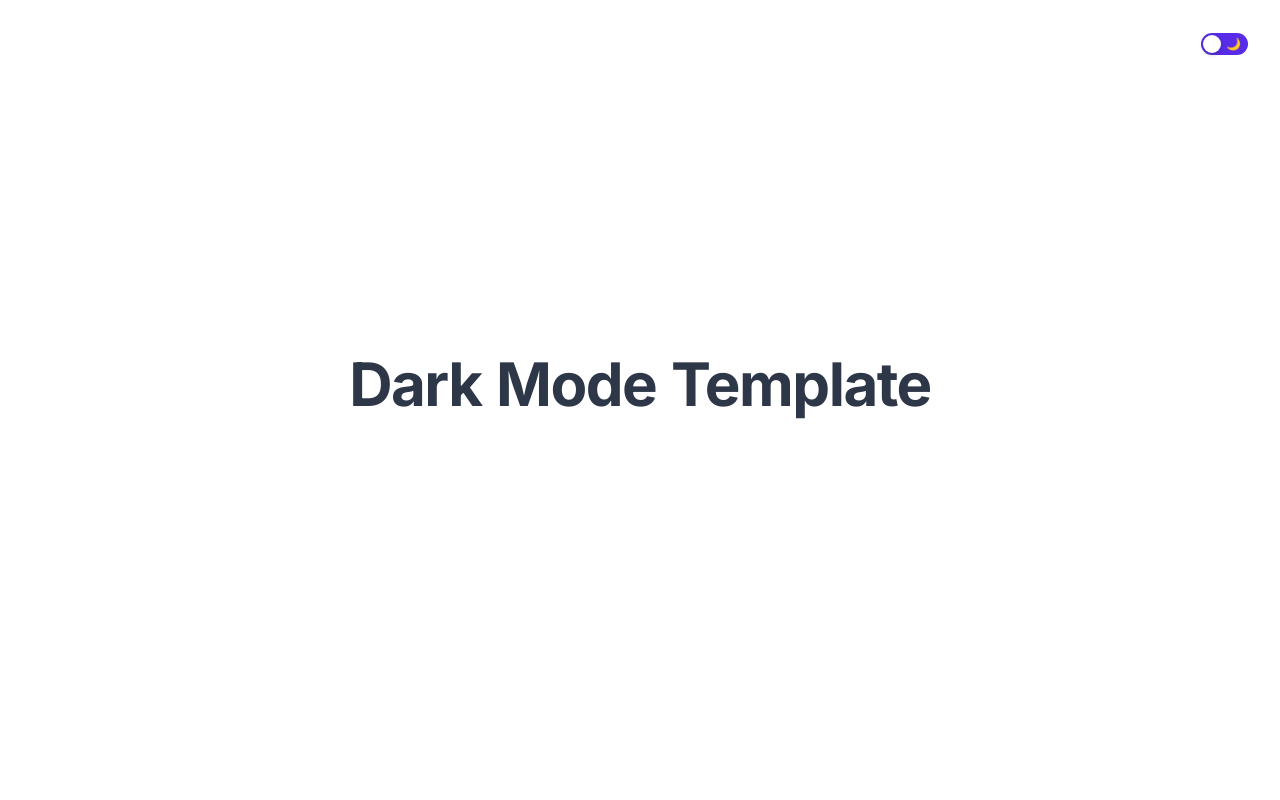
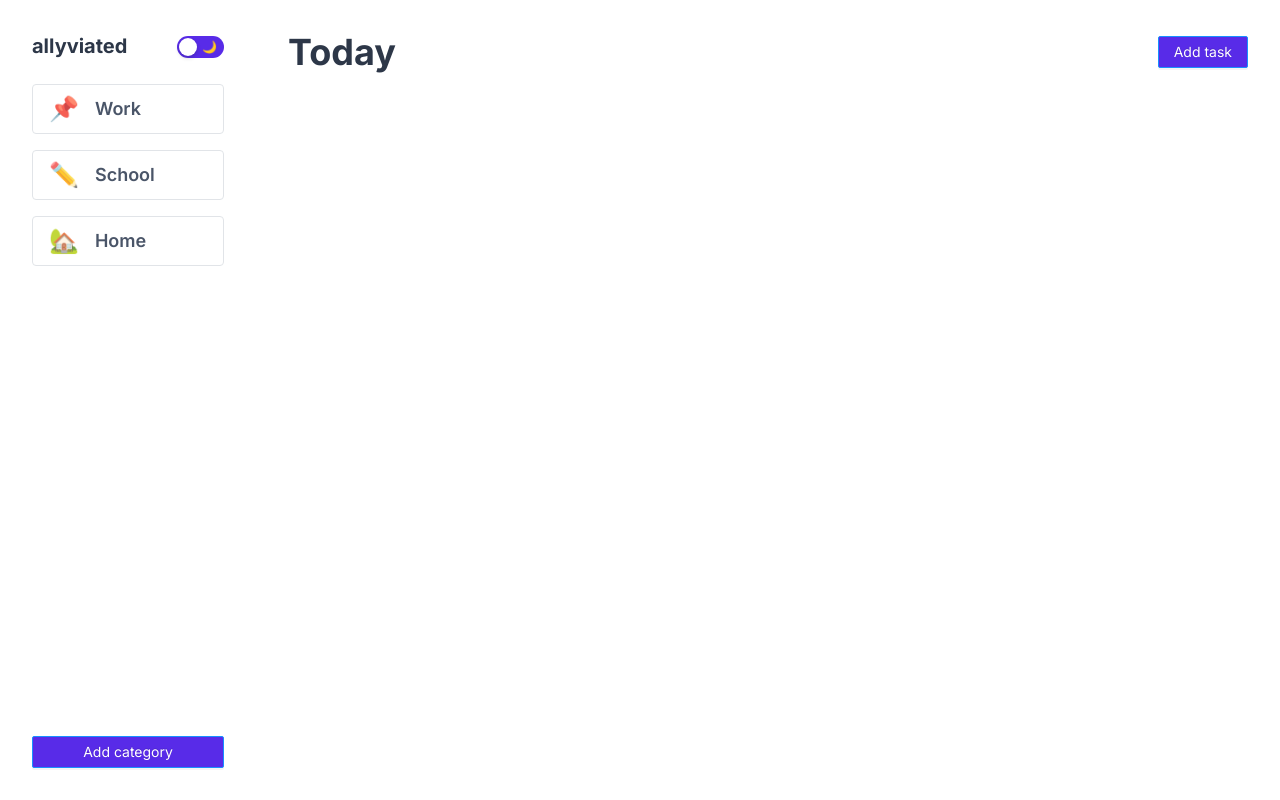
Before and after one commit to allyssasalvacion/my-to-do-list, a React (Create React App) app: page / in a window 1280 px wide. Built offline with nearby package versions, Linux system fonts and the light colour scheme.

Commit message:
Set up UI

```diff
--- a/public/index.html
+++ b/public/index.html
@@ -26,7 +26,7 @@
       work correctly both with client-side routing and a non-root public URL.
       Learn how to configure a non-root public URL by running `npm run build`.
     -->
-    <title>React App</title>
+    <title>To Do List</title>
   </head>
   <body>
     <noscript>You need to enable JavaScript to run this app.</noscript>
--- a/src/App.js
+++ b/src/App.js
@@ -1,12 +1,11 @@
 import "./App.css";
+import DayContainer from "./components/DayContainer";
 
 function App() {
   return (
-    <div className="px-4 mx-auto font-inter max-w-screen-sm md:max-w-screen-md md:p-0 lg:max-w-screen-lg xl:max-w-screen-xl">
-      <div className="min-h-screen flex justify-center items-center">
-        <h1 className="text-light_primary dark:text-dark_primary text-3xl sm:text-5xl lg:text-6xl leading-none font-extrabold tracking-tight mb-8">
-          Dark Mode Template
-        </h1>
+    <div className="p-8 mx-auto font-inter max-w-screen-sm md:max-w-screen-md lg:max-w-screen-lg xl:max-w-screen-xl">
+      <div className=" flex justify-center items-center">
+        <DayContainer date="Today" />
       </div>
     </div>
   );
--- /dev/null
+++ b/src/components/Category.js
@@ -0,0 +1,12 @@
+const Category = ({ icon, name }) => {
+  return (
+    <div className="w-full flex flex-row items-center px-4 py-2 mb-4 border rounded border-light_border dark:border-dark_border cursor-pointer hover:bg-light_input dark:hover:bg-dark_container">
+      <p className="text-2xl mr-4 mb-0">{icon}</p>
+      <h2 className="font-semibold m-0 text-lg text-light_secondary dark:text-dark_secondary">
+        {name}
+      </h2>
+    </div>
+  );
+};
+
+export default Category;
--- /dev/null
+++ b/src/components/DayContainer.js
@@ -0,0 +1,23 @@
+import { Button } from "antd";
+
+const DayContainer = ({ date }) => {
+  return (
+    <section className="w-full flex flex-col">
+      <div className="flex items-center justify-between">
+        <h3 className="font-bold text-4xl m-0 text-light_primary dark:text-dark_primary">
+          {date}
+        </h3>
+        <Button
+          type="primary"
+          style={{
+            background: "#582be8",
+          }}
+        >
+          Add task
+        </Button>
+      </div>
+    </section>
+  );
+};
+
+export default DayContainer;
--- /dev/null
+++ b/src/components/Sidebar.js
@@ -0,0 +1,30 @@
+import Category from "./Category";
+import Toggle from "./ThemeToggle";
+import { Button } from "antd";
+
+const Sidebar = () => {
+  return (
+    <div className="flex flex-col flex-shrink-0 p-8 w-full md:w-64">
+      <div className="flex flex-row items-center justify-between flex-shrink-0">
+        <h1 className="font-bold text-xl m-0 text-light_primary dark:text-dark_primary">
+          allyviated
+        </h1>
+        <Toggle />
+      </div>
+      <div className="flex-grow py-6 gap-6 md:block md:overflow-y-auto">
+        <Category icon="📌" name="Work" />
+        <Category icon="✏️" name="School" />
+        <Category icon="🏡" name="Home" />
+      </div>
+      <Button
+        type="primary"
+        className="hover:opacity-80"
+        style={{ background: "#582be8" }}
+      >
+        Add category
+      </Button>
+    </div>
+  );
+};
+
+export default Sidebar;
--- /dev/null
+++ b/src/components/TaskContainer.js
@@ -0,0 +1,7 @@
+const TaskContainer = ({ task }) => {
+  return (
+    <div className="flex">
+      <p></p>
+    </div>
+  );
+};
--- a/src/components/background.js
+++ b/src/components/background.js
@@ -1,9 +1,10 @@
 const Background = ({ children }) => {
   return (
     // Remove transition-all to disable the background color transition.
-    <div className="bg-light_background dark:bg-dark_background transition-all">
+    <div className="font-inter bg-light_background dark:bg-dark_background transition-all flex-col w-full md:flex md:flex-row md:min-h-screen">
       {children}
     </div>
   );
 };
+
 export default Background;
--- a/src/components/themeToggle.js
+++ b/src/components/themeToggle.js
@@ -1,12 +1,12 @@
 import React from "react";
-import { ThemeContext } from "./themeContext";
+import { ThemeContext } from "./ThemeContext";
 import { Switch } from "antd";
 
 const Toggle = () => {
   const { theme, setTheme } = React.useContext(ThemeContext);
 
   return (
-    <div className="transition duration-500 ease-in-out rounded-full p-2">
+    <div className="transition duration-500 ease-in-out rounded-full">
       <Switch
         checkedChildren="🌼"
         unCheckedChildren="🌙"
--- a/src/index.js
+++ b/src/index.js
@@ -2,19 +2,17 @@ import React from "react";
 import ReactDOM from "react-dom";
 import "./index.css";
 import App from "./App";
-import { ThemeProvider } from "./components/themeContext";
-import Toggle from "./components/themeToggle";
-import Background from "./components/background";
-import reportWebVitals from "./reportWebVitals";
+import { ThemeProvider } from "./components/ThemeContext";
+import Background from "./components/Background";
+import Sidebar from "./components/Sidebar";
+import reportWebVitals from "./tests/reportWebVitals";
 
 ReactDOM.render(
   <React.StrictMode>
     <ThemeProvider>
       <Background>
-        <main>
-          <div className="absolute right-0 top-0 mr-4 mt-4 md:mr-6 md:mt-6">
-            <Toggle />
-          </div>
+        <Sidebar />
+        <main className="w-full">
           <App />
         </main>
       </Background>
--- a/tailwind.config.js
+++ b/tailwind.config.js
@@ -6,6 +6,7 @@ module.exports = {
   theme: {
     colors: {
       accent: "#582be8",
+      red: "#d73a49",
 
       // dark background palette
       dark_background: "#090d11",
@@ -16,8 +17,8 @@ module.exports = {
 
       // dark text palette
       dark_primary: "#fff",
-      dark_secondary: "#ffffcc",
-      dark_tertiary: "#ffff99",
+      dark_secondary: "#8b949e",
+      dark_tertiary: "#ffffff99",
 
       // dark border
       dark_border: "#30363d",
```
Also changed, not shown: src/tests/reportWebVitals.js (renamed from src/reportWebVitals.js), src/tests/setupTests.js (renamed from src/setupTests.js), 2 other files (tests, documents, lock files or other folders).
